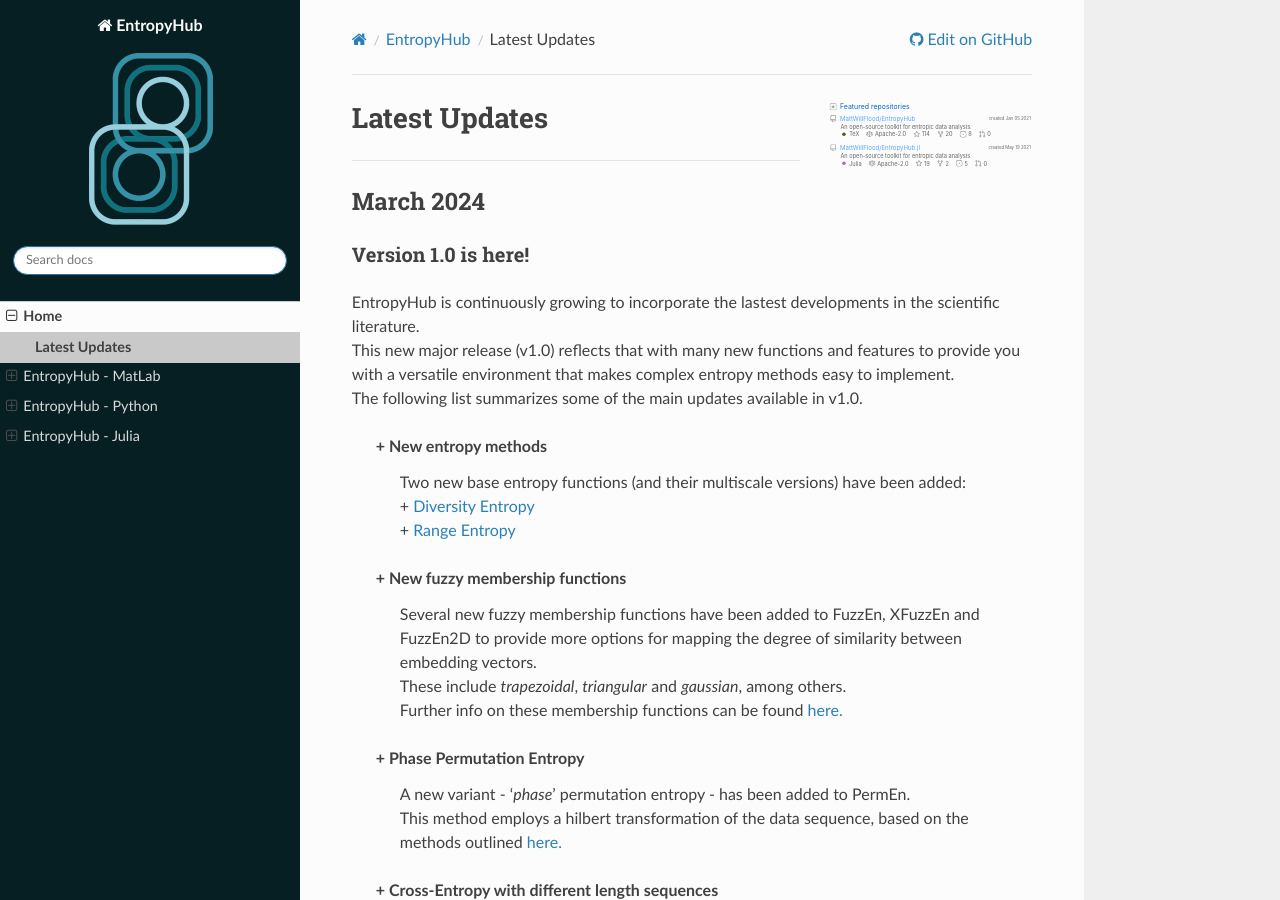
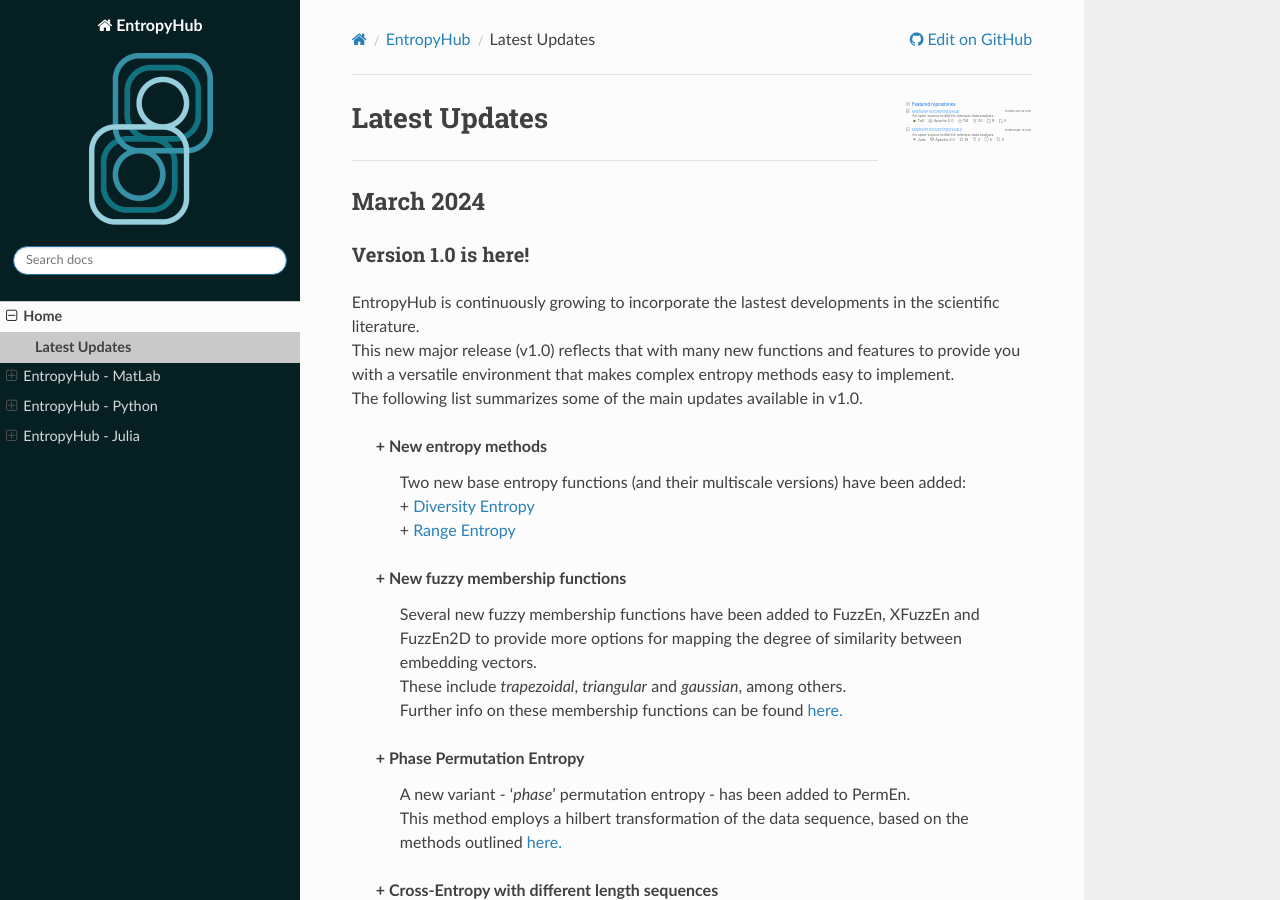
Before and after one commit to MattWillFlood/EntropyHub, a Sphinx documentation site: the page built from docs/EHupdates.rst, in a window 1280 px wide and 900 px high. Built offline with Sphinx 7.4.7 and the Read the Docs theme 2.0.0, drawn with Linux system fonts in a browser that asks for light colours; pages that are not in the unit, such as notebooks, are missing from menus.

```diff
--- a/docs/EHupdates.rst
+++ b/docs/EHupdates.rst
@@ -1,6 +1,6 @@
 .. image:: https://raw.githubusercontent.com/MattWillFlood/EntropyHub/main/metrics.entropyhub.svg
     :align: right
-    :height: 80px
+    :height: 50px
     :target: https://github.com/MattWillFlood/EntropyHub
 
 **************
```
Also changed, not shown: docs/Home.rst (line endings or trailing spaces), 18 other files.
